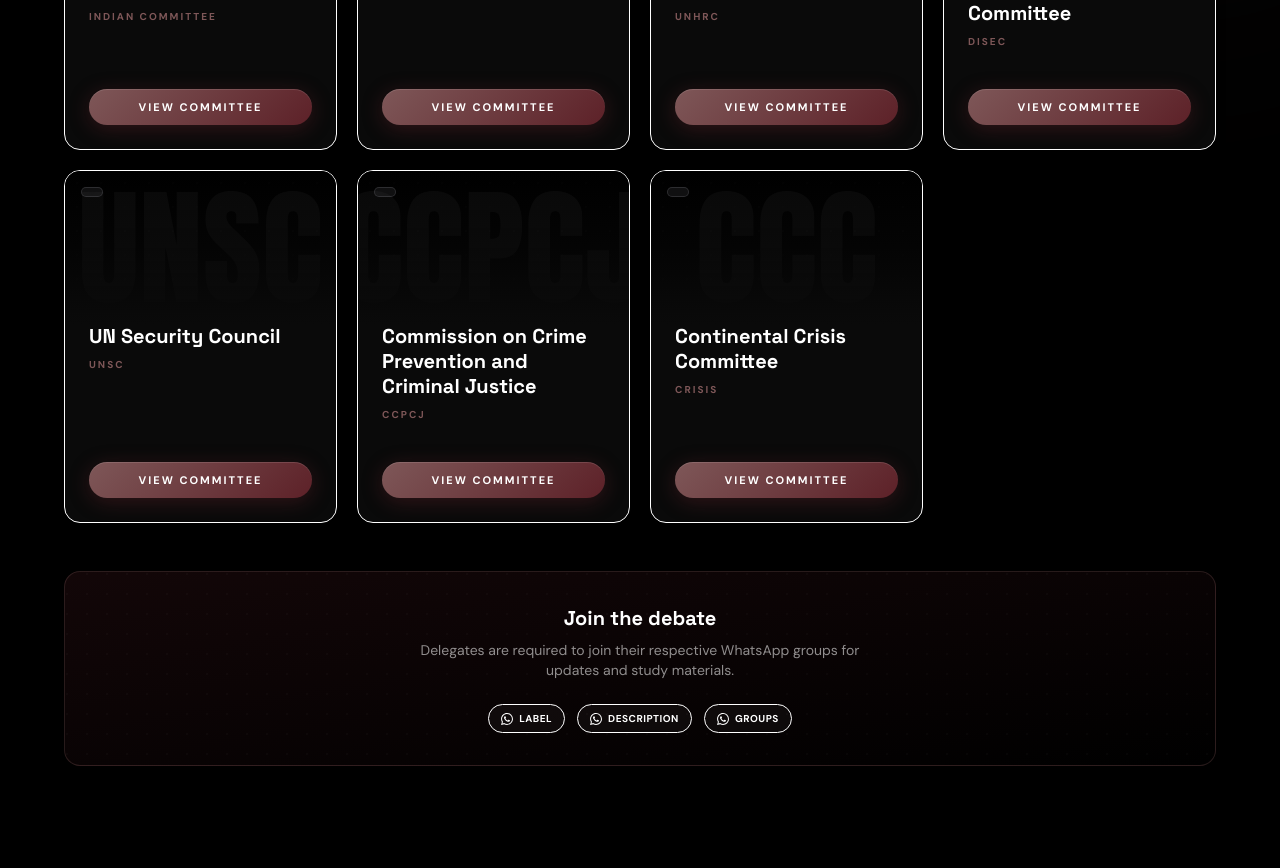
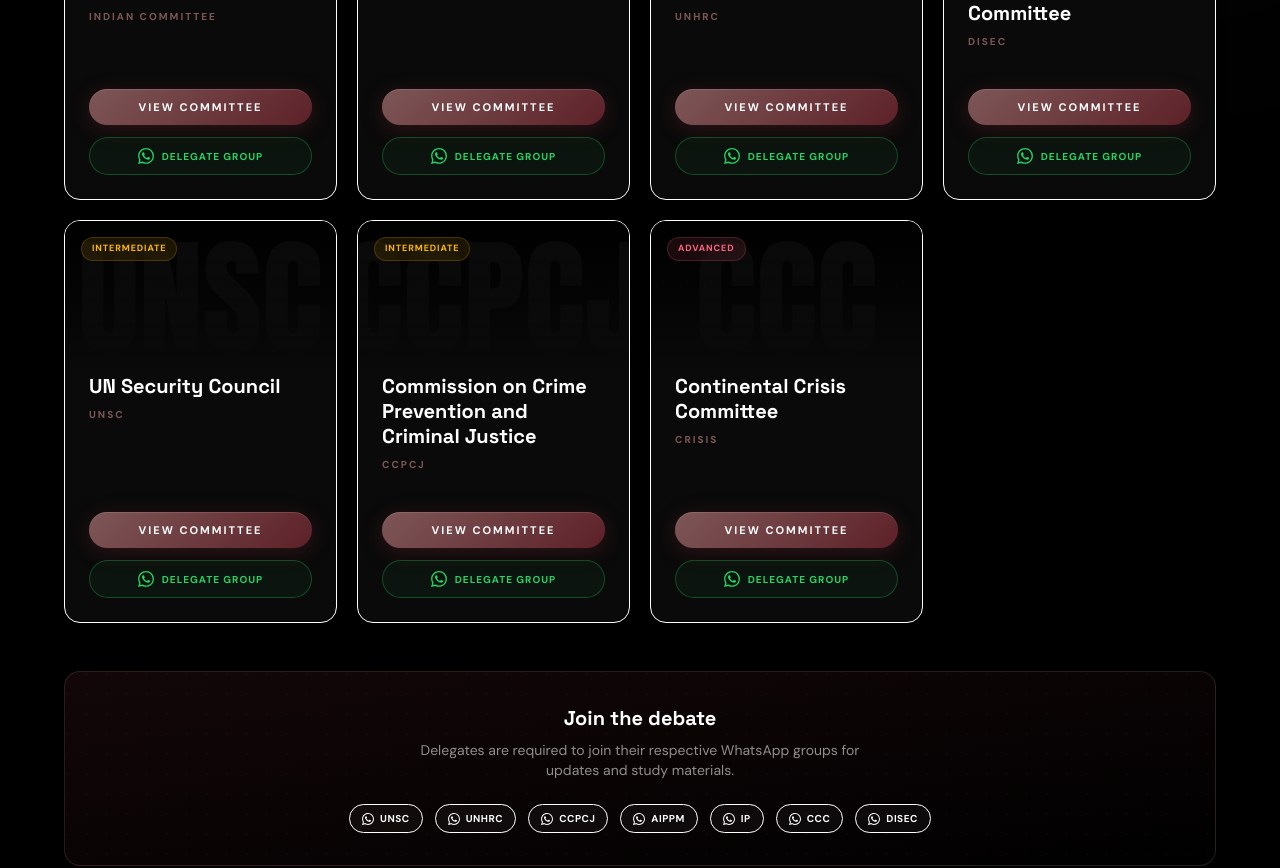
Before and after one commit to ruthwwikreddy/yugen, a React (Vite) app: page / in a window 1280 px wide. Shown: the part 2940-3808 px from the top of the page. Built offline with nearby package versions, Linux system fonts and the light colour scheme; no server answers.

Commit message:
fix: resolve typescript and mapping errors in committee components

```diff
--- a/src/components/yugen/CommitteeCard.tsx
+++ b/src/components/yugen/CommitteeCard.tsx
@@ -3,7 +3,7 @@
 import type { Committee } from '../../lib/yugen'
 
 export function CommitteeCard({ committee }: { committee: Committee }) {
-  const whatsappUrl = YUGEN.whatsapp[committee.id as keyof typeof YUGEN.whatsapp]
+  const whatsappUrl = YUGEN.whatsapp.groups.find(g => g.id === committee.id)?.url
 
   const getDifficultyColor = (level?: string) => {
     if (!level) return 'text-zinc-400 bg-zinc-400/10 border-zinc-400/20'
@@ -35,8 +35,8 @@
 
         {/* Badges Overlay */}
         <div className="absolute left-4 top-4 flex flex-wrap gap-2 z-10">
-          <span className={`rounded-full border px-2.5 py-1 text-[9px] font-bold uppercase tracking-widest backdrop-blur-md ${getDifficultyColor(committee.level)}`}>
-            {committee.level}
+          <span className={`rounded-full border px-2.5 py-1 text-[9px] font-bold uppercase tracking-widest backdrop-blur-md ${getDifficultyColor(committee.difficulty)}`}>
+            {committee.difficulty}
           </span>
         </div>
       </div>
--- a/src/components/yugen/CommitteeDetailContent.tsx
+++ b/src/components/yugen/CommitteeDetailContent.tsx
@@ -40,7 +40,7 @@
 }
 
 export function CommitteeDetailContent({ committee }: { committee: Committee }) {
-  const whatsappUrl = YUGEN.whatsapp[committee.id as keyof typeof YUGEN.whatsapp]
+  const whatsappUrl = YUGEN.whatsapp.groups.find(g => g.id === committee.id)?.url
 
   return (
     <div className="grid gap-12 lg:grid-cols-[1fr_300px] xl:gap-20 relative">
@@ -54,16 +54,12 @@
           <p className="text-lg leading-relaxed">{committee.description}</p>
         </motion.div>
 
-        {committee.agendas.length > 0 && (
-          <Section title="Agendas" delay={0.1}>
-            <ul className="grid gap-4">
-              {committee.agendas.map((agenda, i) => (
-                <li key={i} className="group relative rounded-xl border border-yugen bg-surface-raised p-5 card-hover">
-                  <div className="absolute left-0 top-1/2 -translate-y-1/2 w-1 h-0 bg-accent-berry rounded-r transition-all duration-300 group-hover:h-2/3" />
-                  <p className="font-medium leading-relaxed text-yugen-white sm:text-lg pl-2">{agenda}</p>
-                </li>
-              ))}
-            </ul>
+        {committee.topicExpanded && (
+          <Section title="Agenda" delay={0.1}>
+            <div className="group relative rounded-xl border border-yugen bg-surface-raised p-5 card-hover">
+              <div className="absolute left-0 top-1/2 -translate-y-1/2 w-1 h-0 bg-accent-berry rounded-r transition-all duration-300 group-hover:h-2/3" />
+              <p className="font-medium leading-relaxed text-yugen-white sm:text-lg pl-2">{committee.topicExpanded}</p>
+            </div>
           </Section>
         )}
 
@@ -117,7 +113,7 @@
             <div>
               <dt className="text-xs font-semibold uppercase tracking-wider text-dim mb-1">Level</dt>
               <dd className="inline-flex items-center rounded-full bg-white/[0.05] border border-white/10 px-2.5 py-1 text-xs font-medium text-yugen-white">
-                {committee.level}
+                {committee.difficulty}
               </dd>
             </div>
 
@@ -128,7 +124,7 @@
 
             <div>
               <dt className="text-xs font-semibold uppercase tracking-wider text-dim mb-1">Size</dt>
-              <dd className="text-sm text-yugen-white font-medium">{committee.size} delegates</dd>
+              <dd className="text-sm text-yugen-white font-medium">{committee.delegateCapacity} delegates</dd>
             </div>
           </dl>
 
--- a/src/components/yugen/CommitteesSection.tsx
+++ b/src/components/yugen/CommitteesSection.tsx
@@ -57,10 +57,10 @@
             Delegates are required to join their respective WhatsApp groups for updates and study materials.
           </p>
           <div className="mt-6 flex flex-wrap justify-center gap-3">
-            {Object.entries(YUGEN.whatsapp).map(([id, url]) => (
+            {YUGEN.whatsapp.groups.map((group) => (
               <a
-                key={id}
-                href={url}
+                key={group.id}
+                href={group.url}
                 target="_blank"
                 rel="noopener noreferrer"
                 className="inline-flex items-center gap-1.5 rounded-full border border-yugen/50 bg-white/[0.03] px-3 py-1.5 text-[10px] font-bold uppercase tracking-wider text-yugen-white transition-all hover:border-[#25D366]/50 hover:bg-[#25D366]/10 hover:text-[#25D366]"
@@ -68,7 +68,7 @@
                 <svg className="h-3 w-3" viewBox="0 0 24 24" fill="currentColor">
                   <path d="M17.472 14.382c-.297-.149-1.758-.867-2.03-.967-.273-.099-.471-.148-.67.15-.197.297-.767.966-.94 1.164-.173.199-.347.223-.644.075-.297-.15-1.255-.463-2.39-1.475-.883-.788-1.48-1.761-1.653-2.059-.173-.297-.018-.458.13-.606.134-.133.298-.347.446-.52.149-.174.198-.298.298-.497.099-.198.05-.371-.025-.52-.075-.149-.669-1.612-.916-2.207-.242-.579-.487-.5-.669-.51a12.8 12.8 0 0 0-.57-.01c-.198 0-.52.074-.792.372-.272.297-1.04 1.016-1.04 2.479 0 1.462 1.065 2.875 1.213 3.074.149.198 2.096 3.2 5.077 4.487.709.306 1.262.489 1.694.625.712.227 1.36.195 1.871.118.571-.085 1.758-.719 2.006-1.413.248-.694.248-1.289.173-1.413-.074-.124-.272-.198-.57-.347m-5.421 7.403h-.004a9.87 9.87 0 0 1-5.031-1.378l-.361-.214-3.741.982.998-3.648-.235-.374a9.86 9.86 0 0 1-1.51-5.26c.001-5.45 4.436-9.884 9.888-9.884 2.64 0 5.122 1.03 6.988 2.898a9.825 9.825 0 0 1 2.893 6.994c-.003 5.45-4.437 9.884-9.885 9.884m8.413-18.297A11.815 11.815 0 0 0 12.05 0C5.495 0 .16 5.335.157 11.892c0 2.096.547 4.142 1.588 5.945L.057 24l6.305-1.654a11.882 11.882 0 0 0 5.683 1.448h.005c6.554 0 11.89-5.335 11.893-11.893a11.821 11.821 0 0 0-3.48-8.413Z" />
                 </svg>
-                {id}
+                {group.acronym}
               </a>
             ))}
           </div>
--- a/src/pages/CommitteesPage.tsx
+++ b/src/pages/CommitteesPage.tsx
@@ -49,15 +49,15 @@
             <p className="text-sm text-dim mt-1">Delegates must join their respective WhatsApp groups for live updates.</p>
           </div>
           <div className="flex flex-wrap gap-2">
-            {Object.entries(YUGEN.whatsapp).map(([id, url]) => (
+            {YUGEN.whatsapp.groups.map((group) => (
               <a
-                key={id}
-                href={url}
+                key={group.id}
+                href={group.url}
                 target="_blank"
                 rel="noopener noreferrer"
                 className="inline-flex items-center gap-1.5 rounded-full border border-yugen bg-yugen-black px-3 py-1.5 text-[10px] font-bold uppercase tracking-wider text-muted transition-all hover:border-[#25D366]/50 hover:bg-[#25D366]/10 hover:text-[#25D366]"
               >
-                {id}
+                {group.acronym}
               </a>
             ))}
           </div>
```
